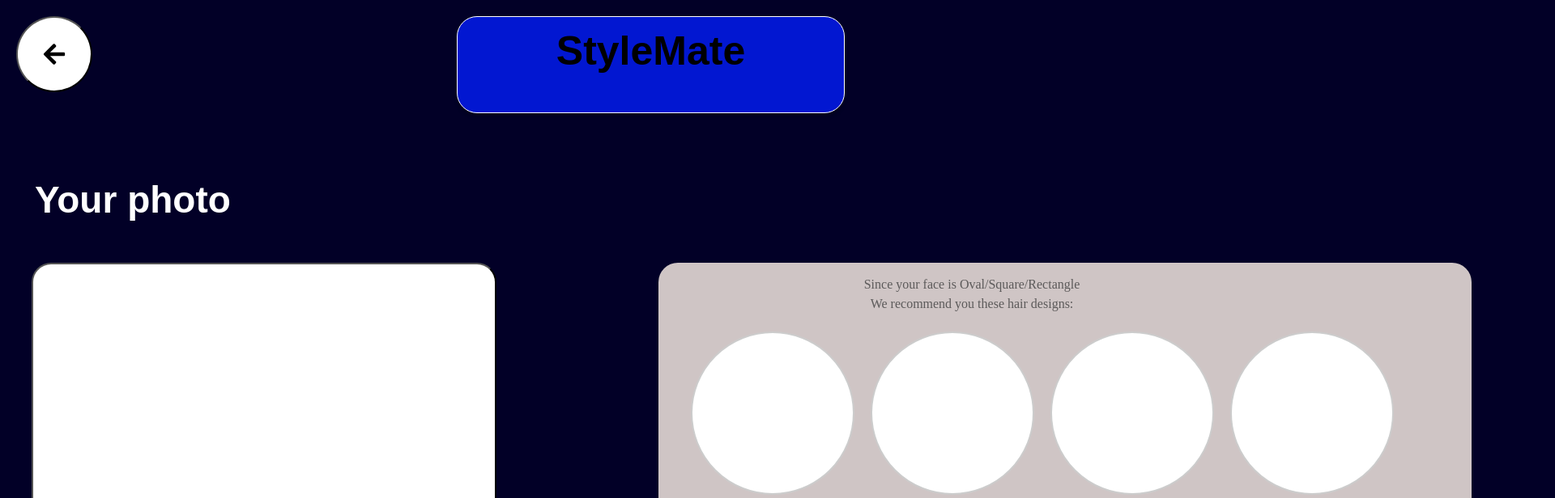
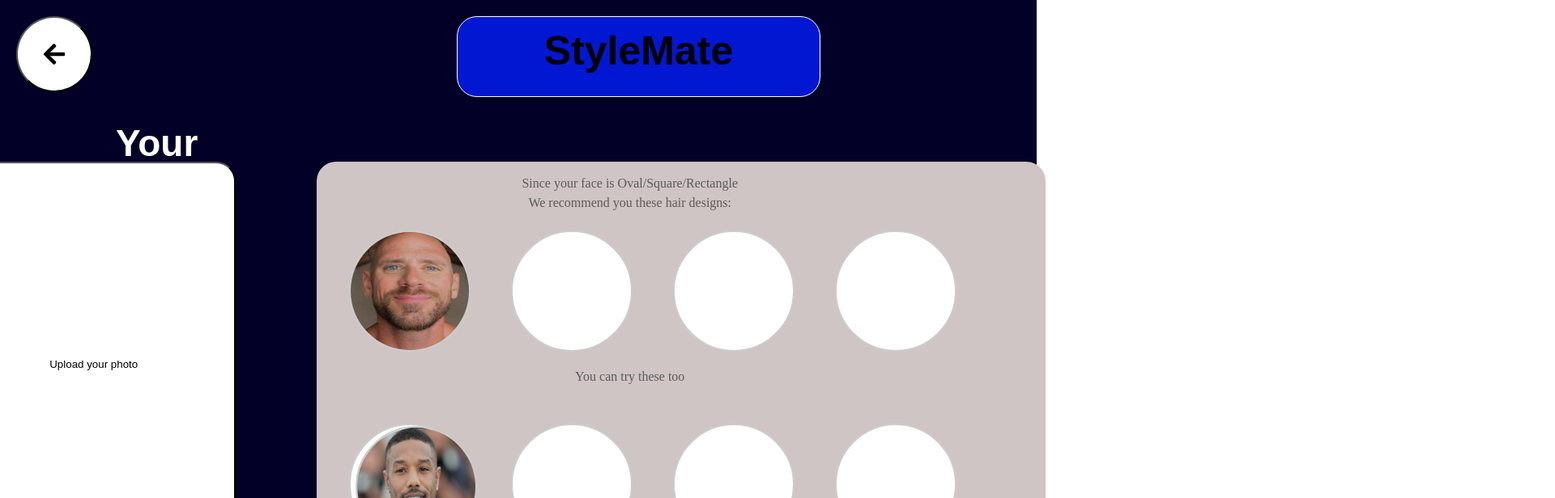
Before and after one commit to RijanRegmi/StyleMate, a React (Vite) app in the folder Frontend/: page /yourphoto in a window 1280 px wide. Shown: the top 616 px of the page at 81% size, 1920 px wide, since content can reach past the window. Built offline with nearby package versions, Linux system fonts and the light colour scheme.

Commit message:
finished

```diff
--- a/Frontend/src/Components/Login.jsx
+++ b/Frontend/src/Components/Login.jsx
@@ -15,7 +15,7 @@
         setErrorMessage("");
 
         if (email === "admin" && password === "123") {
-            navigate("/Admin");
+            navigate("/admin");
             return;
         }
 
@@ -51,7 +51,7 @@
     return (
         <div className='BackgroundImage'>
             {errorMessage && (
-                <div className="error-popup">
+                <div className="error-popup"> =
                     <span className="error-icon">❌</span>
                     <span>{errorMessage}</span>
                     <button className="close-btn" onClick={() => setErrorMessage("")}>✖</button>
--- a/Frontend/src/Components/ovalface.jsx
+++ b/Frontend/src/Components/ovalface.jsx
@@ -26,17 +26,17 @@
           <p>Since your face is Oval/Square/Rectangle <br/>We recommended you these hair designs</p>
 
           <div className="circle-container">
-            <div className="circle"></div>
-            <div className="circle"></div>
-            <div className="circle"></div>
-            <div className="circle"></div>
+            <button className="circle"></button>
+            <button className="circle"></button>
+            <button className="circle"></button>
+            <button className="circle"></button>
             </div>
             <p>You can try these too</p>
              <div className="circle-container">
-            <div className="circle"></div>
-            <div className="circle"></div>
-            <div className="circle"></div>
-            <div className="circle"></div>
+            <button className="circle"></button>
+            <button className="circle"></button>
+            <button className="circle"></button>
+            <button className="circle"></button>
             </div>
 
         </div>
--- a/Frontend/src/Components/rectangelface.jsx
+++ b/Frontend/src/Components/rectangelface.jsx
@@ -26,17 +26,17 @@
           <p>Since your face is Oval/Square/Rectangle <br/>We recommended you these hair designs</p>
 
           <div className="circle-container">
-            <div className="circle"></div>
-            <div className="circle"></div>
-            <div className="circle"></div>
-            <div className="circle"></div>
+            <button className="circle"></button>
+            <button className="circle"></button>
+            <button className="circle"></button>
+            <button className="circle"></button>
             </div>
             <p>You can try these too</p>
              <div className="circle-container">
-            <div className="circle"></div>
-            <div className="circle"></div>
-            <div className="circle"></div>
-            <div className="circle"></div>
+            <button className="circle"></button>
+            <button className="circle"></button>
+            <button className="circle"></button>
+            <button className="circle"></button>
             </div>
 
         </div>
--- a/Frontend/src/Components/squareface.jsx
+++ b/Frontend/src/Components/squareface.jsx
@@ -26,17 +26,17 @@
           <p>Since your face is Oval/Square/Rectangle <br/>We recommended you these hair designs</p>
 
           <div className="circle-container">
-            <div className="circle"></div>
-            <div className="circle"></div>
-            <div className="circle"></div>
-            <div className="circle"></div>
+            <button className="circle"></button>
+            <button className="circle"></button>
+            <button className="circle"></button>
+            <button className="circle"></button>
             </div>
             <p>You can try these too</p>
              <div className="circle-container">
-            <div className="circle"></div>
-            <div className="circle"></div>
-            <div className="circle"></div>
-            <div className="circle"></div>
+            <button className="circle"></button>
+            <button className="circle"></button>
+            <button className="circle"></button>
+            <button className="circle"></button>
             </div>
 
         </div>
--- a/Frontend/src/Components/yourphoto.jsx
+++ b/Frontend/src/Components/yourphoto.jsx
@@ -2,6 +2,8 @@
 import '../style/YourPhoto.css';
 import { FaArrowLeft } from 'react-icons/fa';
 import { useNavigate } from 'react-router-dom';
+import ovalImage from '../assets/oval.png';
+import sinImage from '../assets/sin.png';
 
 function YourPhoto() {
   const navigate = useNavigate();
@@ -73,19 +75,24 @@
         </p>
 
         <div className="circle-container">
-          <div className="circle"></div>
-          <div className="circle"></div>
-          <div className="circle"></div>
-          <div className="circle"></div>
+          <div>
+            <img src={sinImage} alt="style" className='circle' />
+          </div>
+          <button className="circle"></button>
+          <button className="circle"></button>
+          <button className="circle"></button>
         </div>
 
         <p>You can try these too</p>
 
         <div className="circle-container">
-          <div className="circle"></div>
-          <div className="circle"></div>
-          <div className="circle"></div>
-          <div className="circle"></div>
+          <button className="circle">
+           <div >
+             <img src={ovalImage} alt="style" className='circle' /></div>
+          </button>
+          <button className="circle"></button>
+          <button className="circle"></button>
+          <button className="circle"></button>
         </div>
       </div>
     </div>
--- a/Frontend/src/Style/yourphoto.css
+++ b/Frontend/src/Style/yourphoto.css
@@ -1,19 +1,29 @@
+body {
+  overflow: hidden; /* Prevent all scrolling */
+  margin: 0; /* Optional: remove default margin */
+  height: 100vh; /* Ensure full viewport height */
+}
+
 .my-container {
   background-color:#020027;
     display: flex;
   padding: 20px;
-  width: 1920px;
-height: 1080px;
+  width: 100%;
+height: 750px;
    display: flex;                   /* Enable flexbox */
    justify-content: flex-start; /* Align to left */       /* Center horizontally */
 padding-left: 20px;
+
 }
 .header{
+  padding-left: 30px;
+  padding-top: 30px;
+  display: flex;
     height: 75px;
     width: 316px;
-    margin-top: 200px;
-    margin-left: -1000px;
-      background-color: transparent; /* or a visible color like navy, etc. */
+    margin-top: 100px;
+    margin-left:-900px;
+      background-color:transparent; /* or a visible color like navy, etc. */
 
 }
 h2 {
@@ -21,7 +31,7 @@
 
   color: white!important;
   font-family: 'Inder', sans-serif;
-  font-size: 48px;
+  font-size: 30px;
   font-weight: 600;
   margin: 0;
 }
@@ -36,8 +46,8 @@
 
   padding: 10px;
   text-align: center;
-  width: 479px;
-  height: 120px;
+  width: 449px;
+  height: 100px;
   flex-shrink: 0;
   border-radius: 25px;
 background: #0217D1;
@@ -70,22 +80,23 @@
 .my-container2 {
   border-radius: 24px;
   background: #FFF;
-  width: 574px;
-  height: 712px;
+  width: 350px;
+  height: 500px;
   flex-shrink: 0;
-  margin-left: -320px;
-  margin-top: 305px;
+  margin-left:-330px;
+  margin-top: 180px;
   cursor: pointer;
 
 }
 .my-container3{
-    width: 1004px;
-height: 712px;
+    width: 900px;
+height: 500px;
 flex-shrink: 0;
 border-radius: 24px;
 background: #CFC5C5;
-margin-top: 305px;
-margin-left: 200px;
+margin-top: 180px;
+margin-left: 100px;
+
 }
 p{
   Width:774px;
@@ -101,14 +112,14 @@
 }
 .circle-container {
   display: flex;
-  gap: 20px;
+  gap: 50px;
   margin-top: 20px;
   margin-left: 40px;
 }
 
 .circle {
-  width: 202px;
-  height: 202px;
+  width: 150px;
+  height: 150px;
   background-color: white;
   border-radius: 50%;
   border: 2px solid #ccc; /* Optional border */
```
Also changed, not shown: Frontend/src/assets/oval.png (added), Frontend/src/assets/sin.png (added).
